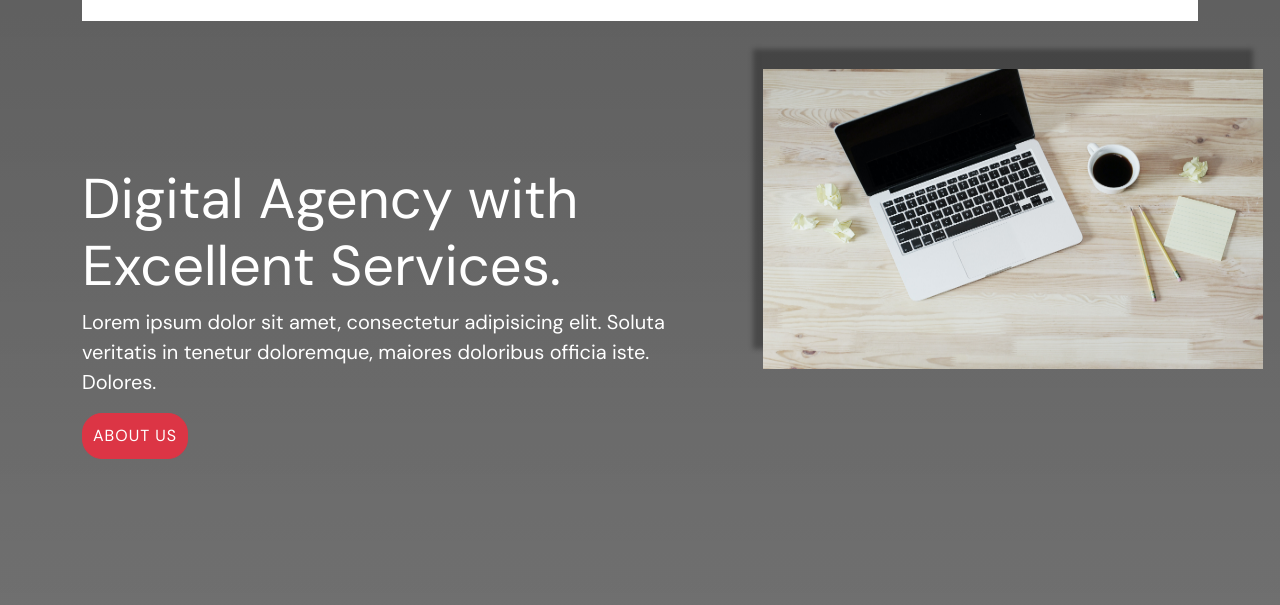
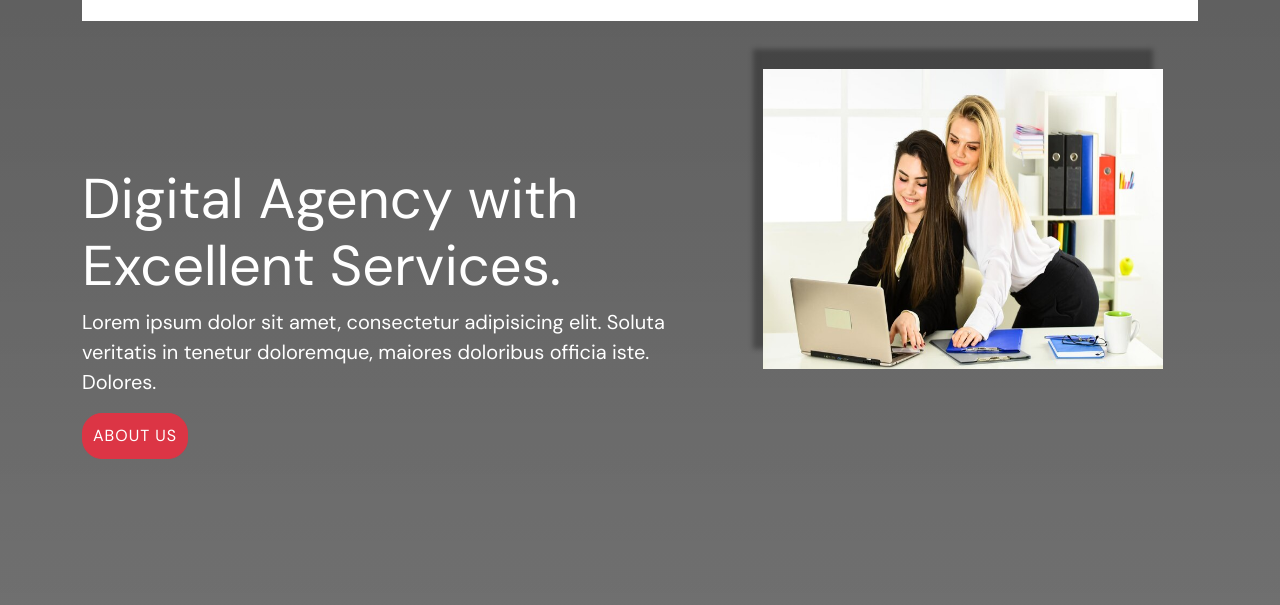
Before and after one commit to myokokooo22/noxen, a plain HTML site: page index.html in a window 1280 px wide. Shown: the part 195-800 px from the top of the page. Drawn offline with nearby package versions, Linux system fonts and the light colour scheme.

Commit message:
01 Spet 2022 00:09

```diff
--- a/css/style.css
+++ b/css/style.css
@@ -105,7 +105,7 @@ header{
 
 /* Start Banner Section  */
 .imgs-navbar{
-    width: 500px;
+    width: 400px;
     height: 300px;
     box-shadow: -10px -20px 5px rgba(0,0,0,0.3);
 
--- a/index.html
+++ b/index.html
@@ -83,7 +83,7 @@
                 </div>
 
                 <div class="col-lg-4 col-md-12 col-sm-12 mb-5 mx-3">
-                    <img src="./assets/img/data/img3.jpg" class="imgs-navbar" alt="img3"/>
+                    <img src="./assets/img/data/img0.jpg" class="imgs-navbar" alt="img3"/>
                 </div>
            </div>
         </div>
```
